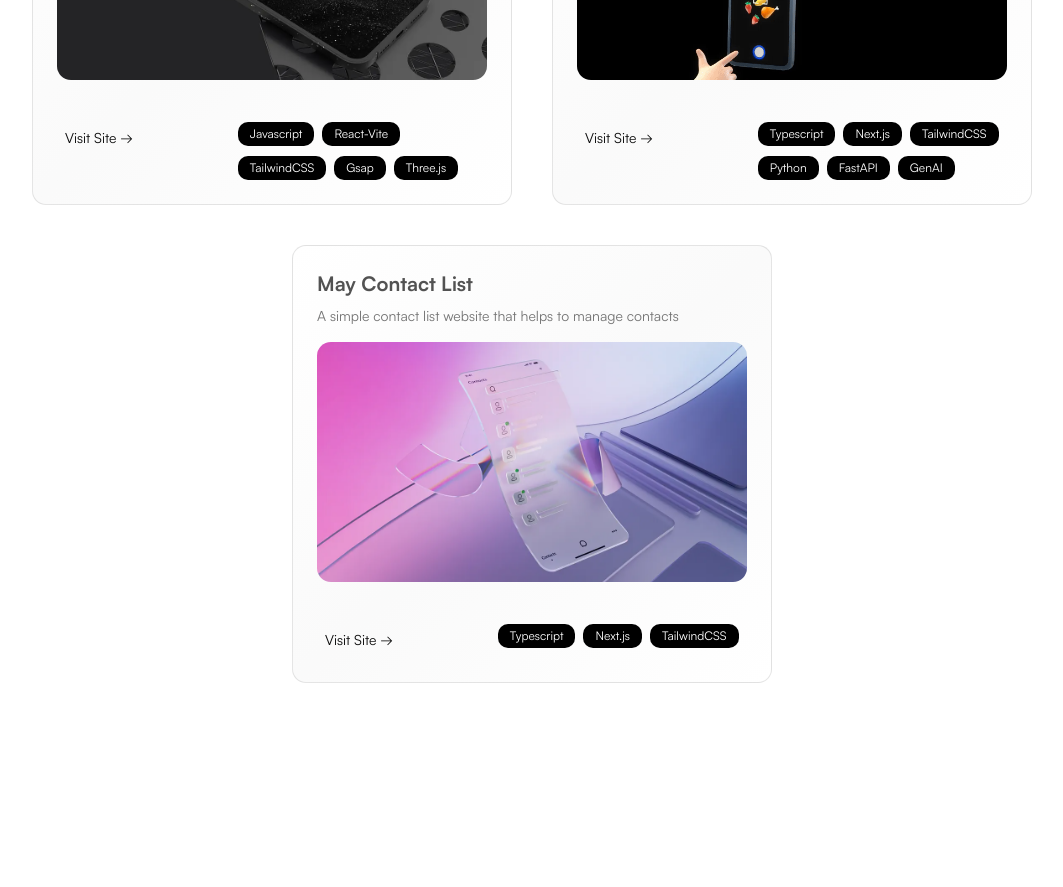
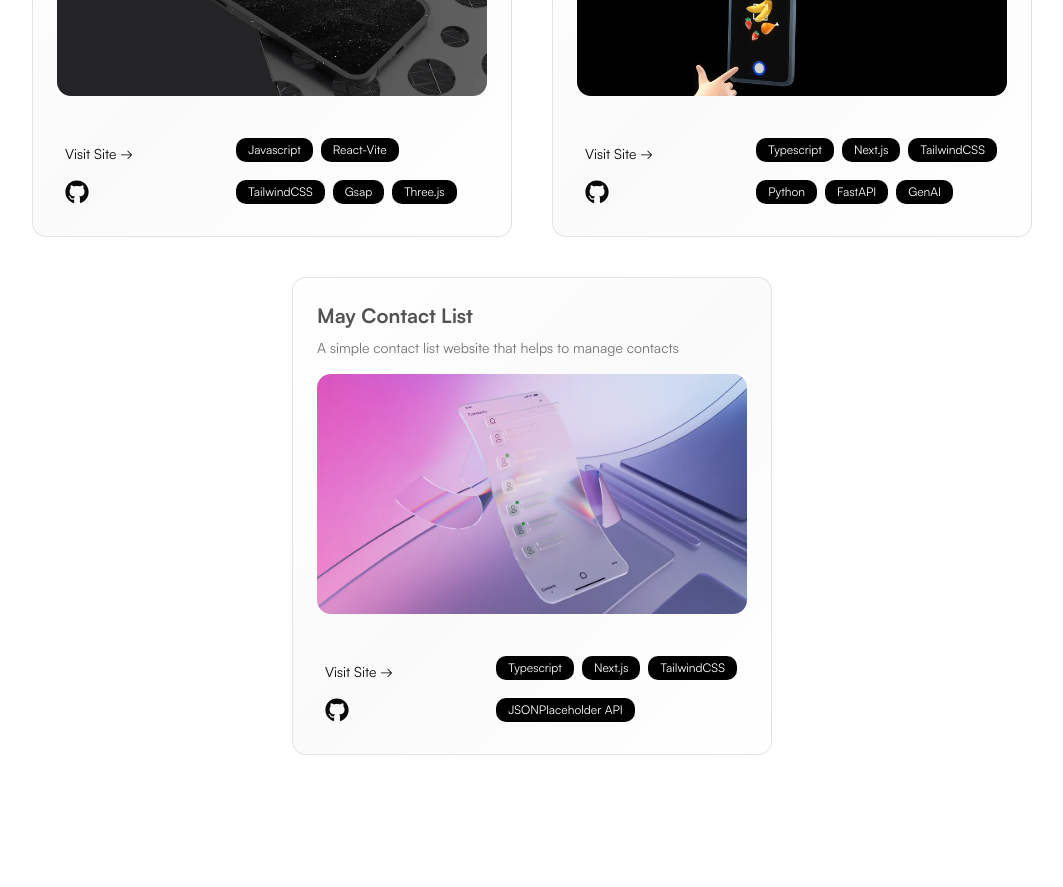
Before and after one commit to Maythunguyen/may-thu-nguyen, a Next.js app: page / in a window 1280 px wide. Shown: the part 3260-4147 px from the top of the page, without its empty margins (108-1171 px from the left). Built offline with nearby package versions, Linux system fonts and the light colour scheme.

Commit message:
update the github link for projects

```diff
--- a/components/MyWorks.jsx
+++ b/components/MyWorks.jsx
@@ -5,6 +5,8 @@ import { myWorks } from "@/data";
 import { CardContainer, CardBody, CardItem } from "./ui/3d-card";
 import Link from "next/link";
 import Image from "next/image";
+import { Github } from "lucide-react";
+import { FaGithub } from "react-icons/fa";
 
 
 export function MyWorks() {
@@ -44,7 +46,8 @@ export function MyWorks() {
             </CardItem>
 
             <div className="flex flex-row justify-between mt-10">
-              <CardItem
+              <div className="flex flex-col w-[50%]">
+                <CardItem
                 translateZ={20}
                 as={Link}
                 href={item.linkHref}
@@ -53,6 +56,26 @@ export function MyWorks() {
               >
                 Visit Site →
               </CardItem>
+              <CardItem
+                translateZ={20}
+                as={Link}
+                href={item.gitHref}
+                target="__blank"
+                className="px-2 py-2 rounded-xl text-sm font-normal dark:text-white w-[50%]"
+              >
+                <FaGithub size={24} />
+              </CardItem>
+
+              </div>
+              {/* <CardItem
+                translateZ={20}
+                as={Link}
+                href={item.linkHref}
+                target="__blank"
+                className="px-2 py-2 rounded-xl text-sm font-normal dark:text-white w-[50%]"
+              >
+                Visit Site →
+              </CardItem> */}
               <CardItem
                 translateZ={20}
                 className="flex flex-row gap-2 flex-wrap md:w-[70%] sm:w-full lg:w-[70%]"
--- a/data/index.js
+++ b/data/index.js
@@ -102,6 +102,7 @@ export const skills = [
       imageUrl:
         "./mayday.webp",
       linkHref: "https://may-day.vercel.app/",
+      gitHref: "https://github.com/Maythunguyen/may-day",
       skills: [
         "Javascript",
         "Next.js",
@@ -118,6 +119,7 @@ export const skills = [
       imageUrl:
         "./bw.webp",
       linkHref: "https://chat-with-brainwave.vercel.app",
+      gitHref: "https://github.com/Maythunguyen/chat-with-brainwave",
       skills: [
         "Javascript",
         "Next.js",
@@ -134,6 +136,7 @@ export const skills = [
       imageUrl:
         "./i-phone.webp",
       linkHref: "https://i-phone-may.vercel.app/",
+      gitHref: "https://github.com/Maythunguyen/iPhone-May",
       skills: [
         "Javascript",
         "React-Vite",
@@ -149,6 +152,7 @@ export const skills = [
       imageUrl:
         "./cal-cal.webp",
       linkHref: "https://may-calories-counter.vercel.app",
+      gitHref: "https://github.com/Maythunguyen/may-calories-counter",
       skills: [
         "Typescript",
         "Next.js",
@@ -165,10 +169,12 @@ export const skills = [
       imageUrl:
         "./contacts.webp",
       linkHref: "https://contact-lists-ten.vercel.app",
+      gitHref: "https://github.com/Maythunguyen/contact-lists",
       skills: [
         "Typescript",
         "Next.js",
         "TailwindCSS",
+        "JSONPlaceholder API",
       ]
     },
   ];
```
